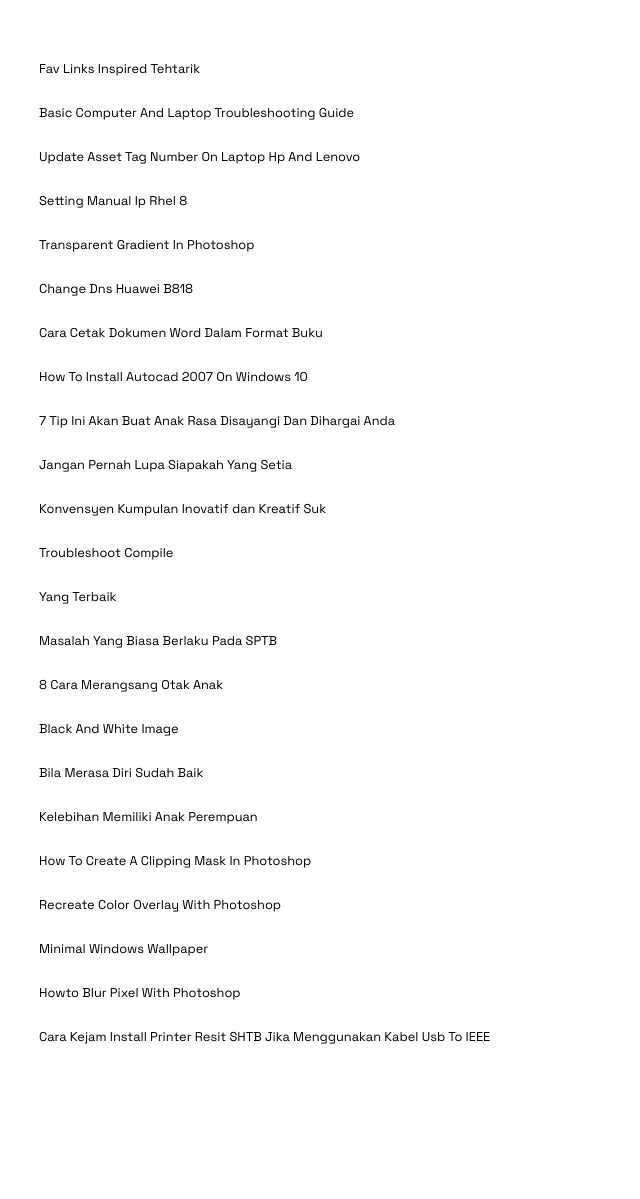
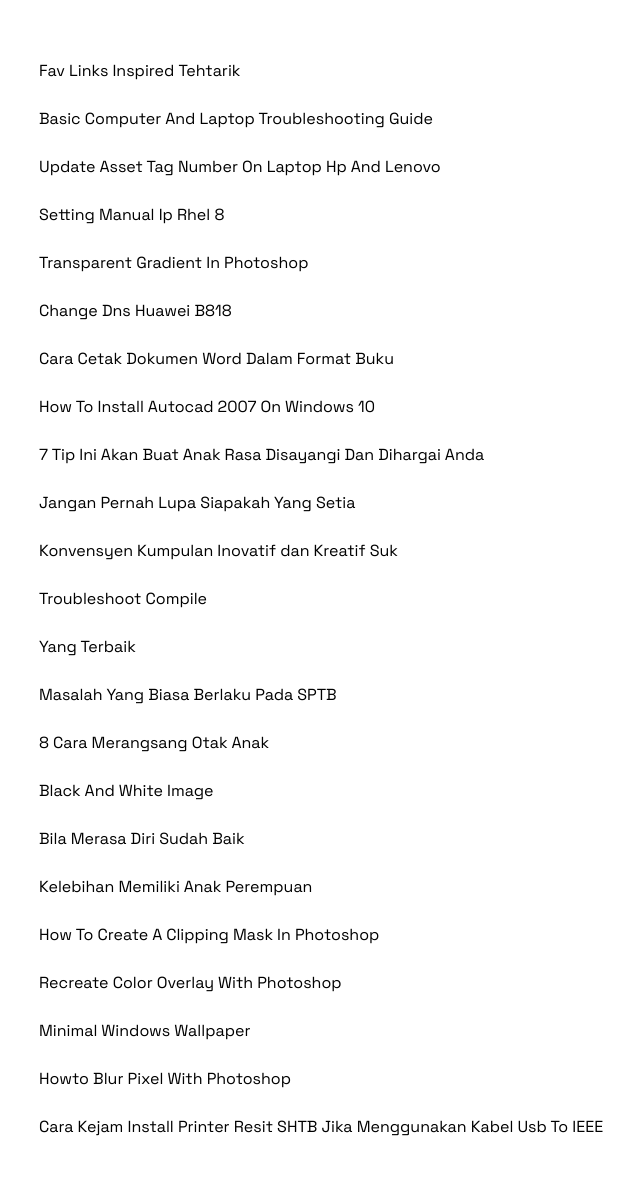
Before and after one commit to opensos/opensos.github.io, a Jekyll site: the page built from index.html, in a window 1280 px wide. Shown: the whole page, without its empty margins (11-651 px from the left). Built offline with Jekyll 4.4.1, drawn with Linux system fonts in a browser that asks for light colours; before the commit the page ends 1107 px from its top, so only the background shows below that.

Commit message:
Update basic.scss

```diff
--- a/_includes/sass/basic.scss
+++ b/_includes/sass/basic.scss
@@ -291,7 +291,7 @@ article {
 	}
 
 	p {
-		font-size: 0.8em;
+		font-size: 1.0em;
 		line-height: 1.9em;
 		word-wrap: break-word;
 	}
@@ -370,7 +370,7 @@ section {
 
 		li {
 			margin: 25px 0;
-			font-size: 0.8em;
+			font-size: 1.0em;
 
 			a {
 				text-decoration: none;
```
